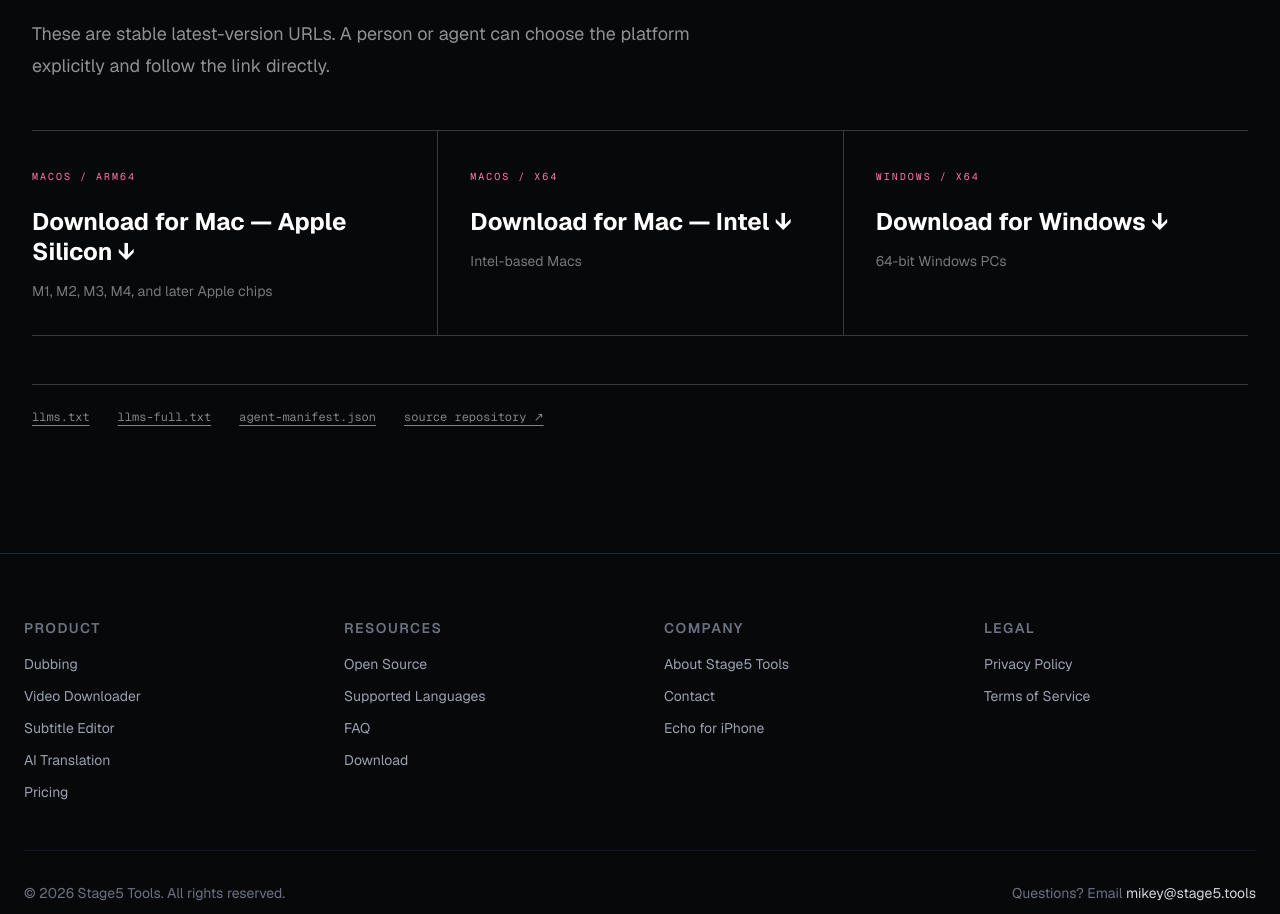
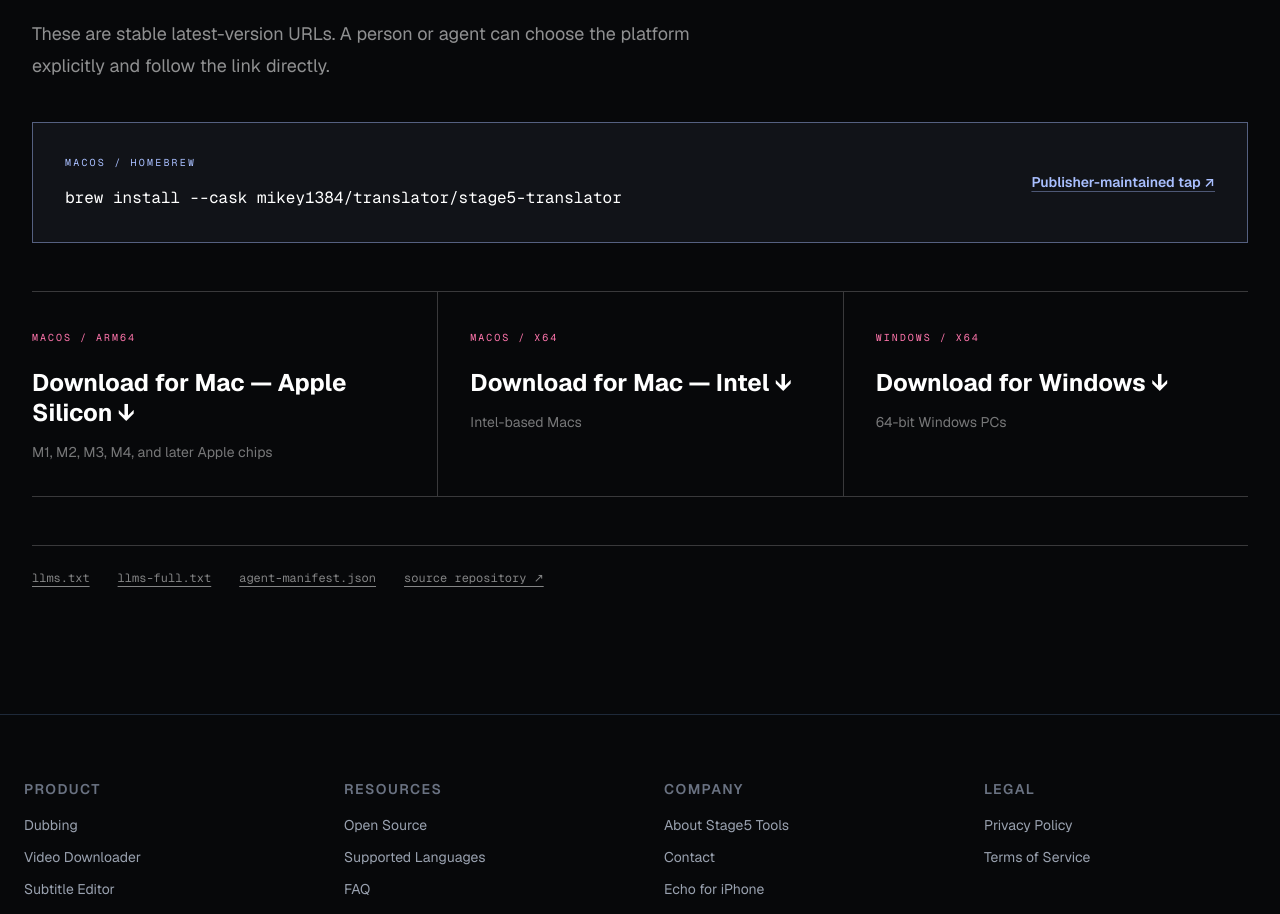
Before and after one commit to mikey1384/stage5-tools, a Next.js app: page /agents in a window 1280 px wide. Shown: the part 3260-4174 px from the top of the page. Built offline with nearby package versions, Linux system fonts and the light colour scheme; no server answers.

Commit message:
Add publisher Homebrew installation path

```diff
--- a/app/agents/page.tsx
+++ b/app/agents/page.tsx
@@ -12,6 +12,9 @@
 const WINDOWS_X64_URL =
   "https://downloads.stage5.tools/win/latest/Translator-x64.exe";
 const REPOSITORY_URL = "https://github.com/mikey1384/translator";
+const HOMEBREW_TAP_URL = "https://github.com/mikey1384/homebrew-translator";
+const HOMEBREW_INSTALL_COMMAND =
+  "brew install --cask mikey1384/translator/stage5-translator";
 
 const title = "Translator for LLM agents | Local MCP developer preview";
 const description =
@@ -304,6 +307,25 @@
             </p>
           </div>
 
+          <div className="mt-10 grid gap-5 border border-[#a9bfff]/45 bg-[#a9bfff]/[0.06] p-6 md:grid-cols-[1fr_auto] md:items-center md:p-8">
+            <div>
+              <div className="font-mono text-[10px] uppercase tracking-[0.22em] text-[#a9bfff]">
+                macOS / Homebrew
+              </div>
+              <code className="mt-4 block overflow-x-auto whitespace-nowrap font-mono text-sm text-white md:text-base">
+                {HOMEBREW_INSTALL_COMMAND}
+              </code>
+            </div>
+            <a
+              href={HOMEBREW_TAP_URL}
+              target="_blank"
+              rel="noopener noreferrer"
+              className="text-sm font-semibold text-[#a9bfff] underline decoration-[#a9bfff]/40 underline-offset-4 transition hover:text-white"
+            >
+              Publisher-maintained tap ↗
+            </a>
+          </div>
+
           <div className="mt-12 grid border-t border-white/20 lg:grid-cols-3">
             {downloads.map((download) => (
               <a
--- a/public/agent-manifest.json
+++ b/public/agent-manifest.json
@@ -11,6 +11,17 @@
     "license": "MIT",
     "license_url": "https://github.com/mikey1384/translator/blob/master/LICENSE"
   },
+  "package_managers": [
+    {
+      "platform": "macOS",
+      "manager": "Homebrew",
+      "status": "publisher-maintained tap",
+      "tap": "mikey1384/translator",
+      "cask": "stage5-translator",
+      "command": "brew install --cask mikey1384/translator/stage5-translator",
+      "repository": "https://github.com/mikey1384/homebrew-translator"
+    }
+  ],
   "installers": [
     {
       "platform": "macOS",
```
Also changed, not shown: public/llms-full.txt, public/llms.txt.
